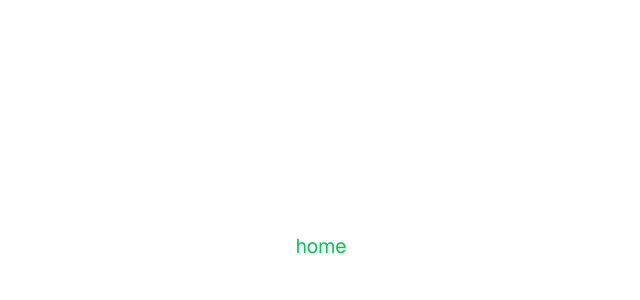
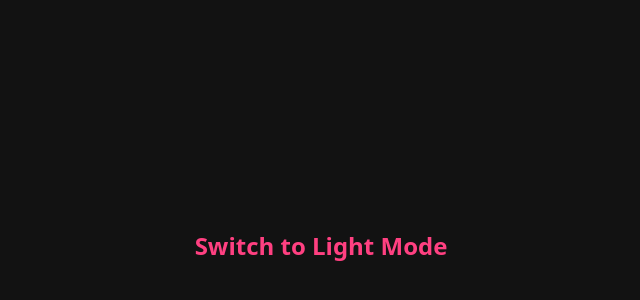
Before and after one commit to vineet-k09/skillmatrix, a Next.js app in the folder frontend/: page / in a window 1280 px wide. Shown: the part 154-454 px from the top of the page, without its empty margins (319-959 px from the left). Built offline with nearby package versions, Linux system fonts and the light colour scheme.

Commit message:
added darkmode

```diff
--- /dev/null
+++ b/frontend/src/app/components/ThemeWrapper.tsx
@@ -0,0 +1,24 @@
+'use client'
+
+import { useTheme } from '@/context/ThemeContext'
+import { Geist, Geist_Mono } from 'next/font/google'
+
+const geistSans = Geist({
+    variable: "--font-geist-sans",
+    subsets: ["latin"],
+});
+
+const geistMono = Geist_Mono({
+    variable: "--font-geist-mono",
+    subsets: ["latin"],
+});
+
+export const ThemeWrapper = ({ children }: { children: React.ReactNode }) => {
+    const { theme } = useTheme()
+
+    return (
+        <body className={`${theme} ${geistSans.variable} ${geistMono.variable} antialiased`}>
+            {children}
+        </body>
+    )
+}
--- a/frontend/src/app/globals.css
+++ b/frontend/src/app/globals.css
@@ -2,26 +2,25 @@
 @import "tailwindcss";
 
 :root {
-  --background: #ffffff;
-  --foreground: #171717;
+  --primary: #000000;
+  --secondary: #ffffff;
+  --accent: #0070f3;
 }
 
-@theme inline {
-  --color-background: var(--background);
-  --color-foreground: var(--foreground);
-  --font-sans: var(--font-geist-sans);
-  --font-mono: var(--font-geist-mono);
+.light {
+  --primary: #000000;
+  --secondary: #ffffff;
+  --accent: #0070f3;
 }
 
-@media (prefers-color-scheme: dark) {
-  :root {
-    --background: #0a0a0a;
-    --foreground: #ededed;
-  }
+.dark {
+  --primary: #ffffff;
+  --secondary: #121212;
+  --accent: #ff4081;
 }
 
 body {
-  background: var(--background);
-  color: var(--foreground);
-  font-family: Arial, Helvetica, sans-serif;
+  background-color: var(--secondary);
+  color: var(--primary);
+  transition: background-color 0.3s, color 0.3s;
 }
--- a/frontend/src/app/layout.tsx
+++ b/frontend/src/app/layout.tsx
@@ -1,22 +1,13 @@
 // frontend/src/app/layout.tsx
-import type { Metadata } from "next";
-import { Geist, Geist_Mono } from "next/font/google";
+// import type { Metadata } from "next";
 import "./globals.css";
+import { ThemeProvider } from "@/context/ThemeContext"; //for dark - light theme
+import { ThemeWrapper } from "./components/ThemeWrapper";
 
-const geistSans = Geist({
-  variable: "--font-geist-sans",
-  subsets: ["latin"],
-});
-
-const geistMono = Geist_Mono({
-  variable: "--font-geist-mono",
-  subsets: ["latin"],
-});
-
-export const metadata: Metadata = {
-  title: "Create Next App",
-  description: "Generated by create next app",
-};
+// export const metadata: Metadata = {
+//   title: "Create Next App",
+//   description: "Generated by create next app",
+// };
 
 export default function RootLayout({
   children,
@@ -24,12 +15,12 @@ export default function RootLayout({
   children: React.ReactNode;
 }>) {
   return (
-    <html lang="en">
-      <body
-        className={`${geistSans.variable} ${geistMono.variable} antialiased`}
-      >
+  <html lang="en" suppressHydrationWarning>
+    <ThemeProvider>
+      <ThemeWrapper>
         {children}
-      </body>
-    </html>
+      </ThemeWrapper>
+    </ThemeProvider>
+  </html>
   );
 }
--- a/frontend/src/app/page.tsx
+++ b/frontend/src/app/page.tsx
@@ -1,11 +1,15 @@
 //frontend/src/app/page.tsx
-// import Image from "next/image";
-
+'use client'
+import { useTheme } from "@/context/ThemeContext";
 export default function Home() {
+  const {theme,toggleTheme} = useTheme()
   return (
     <div className="font-sans grid grid-rows-[20px_1fr_20px] items-center justify-items-center min-h-screen p-8 pb-20 gap-16 sm:p-20">
       <main className="flex flex-col gap-[32px] row-start-2 items-center sm:items-start">
-        <h1 className="text-[20px] text-green-500 ">home</h1>
+        {/* secondary points to --secondary in theme(dark/light) change colours in globals.css no need to change here */}
+        <button className="bg-primary font-bold text-[var(--accent)] text-2xl" onClick={toggleTheme}>
+          Switch to {theme === 'light' ? 'Dark' : 'Light'} Mode
+        </button>
         </main>
     </div>
   );
--- /dev/null
+++ b/frontend/src/context/ThemeContext.tsx
@@ -0,0 +1,47 @@
+// frontend/src/context/ThemeContext.tsx
+// this files make a reactContext that u can import in new files to setup light and dark theme
+
+'use client'
+import { createContext, useContext, useEffect, useState } from 'react'
+
+type Theme = 'light' | 'dark' // Theme listed in app/globals.css
+
+interface ThemeContextType {
+    theme: Theme
+    toggleTheme: () => void
+}
+// in ts we define a interface with theme name and themechangefunction -- that works as the base of context
+const ThemeContext = createContext<ThemeContextType | undefined>(undefined)
+// using this context u can access the theme and the function to toggle theme (toggleTheme())
+
+// all contexts neeed provides - u wrap this in layout.tsx for consistency
+export const ThemeProvider = ({ children }: { children: React.ReactNode }) => {
+    const [theme, setTheme] = useState<Theme>('dark')
+    // default dark theme
+    useEffect(() => {
+        const saved = localStorage.getItem('theme') as Theme
+        const current = saved || 'dark'
+        setTheme(current)
+        document.documentElement.className = current
+    }, [])
+
+    const toggleTheme = () => {
+        const nextTheme: Theme = theme === 'light' ? 'dark' : 'light'
+        setTheme(nextTheme)
+        document.documentElement.className = nextTheme
+        // stores theme name locally for contexting
+        localStorage.setItem('theme', nextTheme)
+    }
+
+    return (
+        <ThemeContext.Provider value={{ theme, toggleTheme }}>
+            {children}
+        </ThemeContext.Provider>
+    )
+}
+
+export const useTheme = () => {
+    const ctx = useContext(ThemeContext)
+    if (!ctx) throw new Error('useTheme must be used within ThemeProvider')
+    return ctx
+}
--- /dev/null
+++ b/frontend/tailwind.config.js
@@ -0,0 +1,21 @@
+module.exports = {
+    darkMode: 'class', // <- important for theme toggle
+    content: [
+        './app/**/*.{js,ts,jsx,tsx}',
+        './pages/**/*.{js,ts,jsx,tsx}',
+        './components/**/*.{js,ts,jsx,tsx}',
+        './src/**/*.{js,ts,jsx,tsx}', // in case you use /src layout
+    ],
+    theme: {
+        extend: {
+            colors: {
+                primary: 'var(--primary)',
+                secondary: 'var(--secondary)',
+                accent: 'var(--accent)',
+            },
+        },
+    },
+    plugins: [],
+}
+// bascially now the colour primary is alwasy set to variable primary in globals.css file
+// so text-primary will change based on changing of theme (light/dark)
--- a/frontend/tsconfig.json
+++ b/frontend/tsconfig.json
@@ -23,6 +23,6 @@
       "@/*": ["./src/*"]
     }
   },
-  "include": ["next-env.d.ts", "**/*.ts", "**/*.tsx", ".next/types/**/*.ts"],
+  "include": ["next-env.d.ts", "**/*.ts", "**/*.tsx", ".next/types/**/*.ts", "tailwind.config.js"],
   "exclude": ["node_modules"]
 }
```
Also changed, not shown: frontend/package.json (+6 -6 lines), 1 other file (tests, documents, lock files or other folders).
